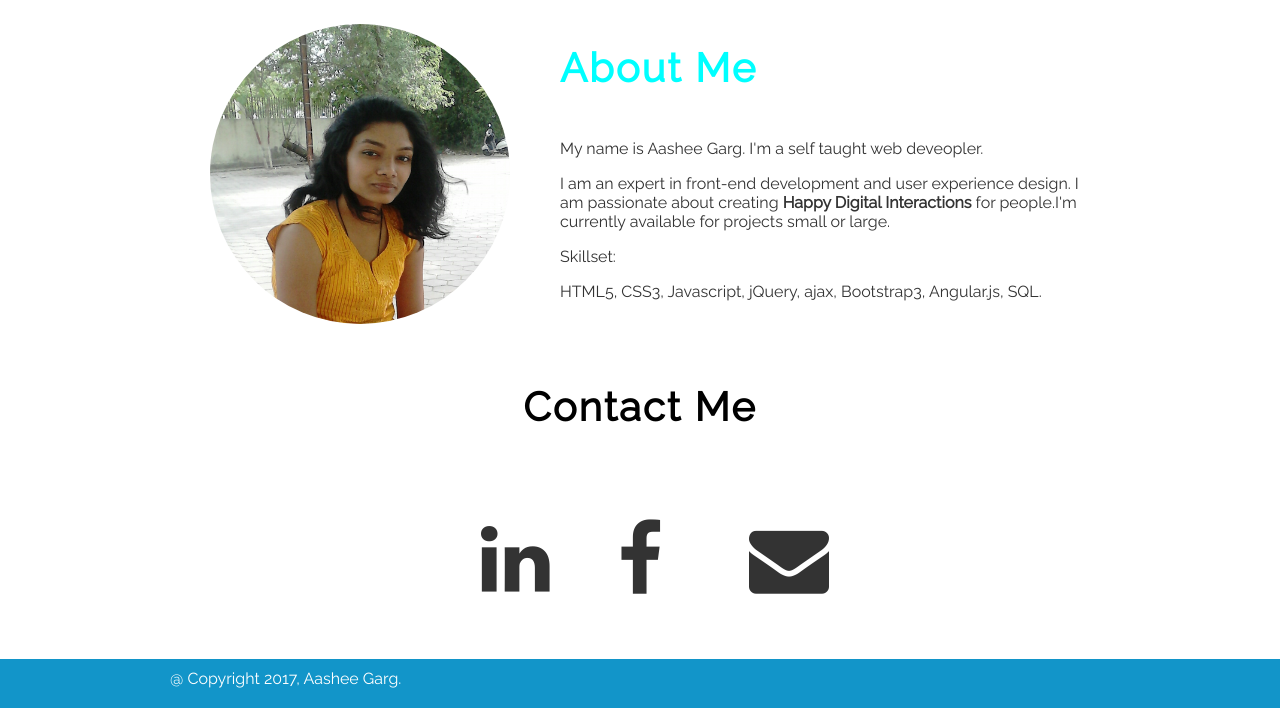
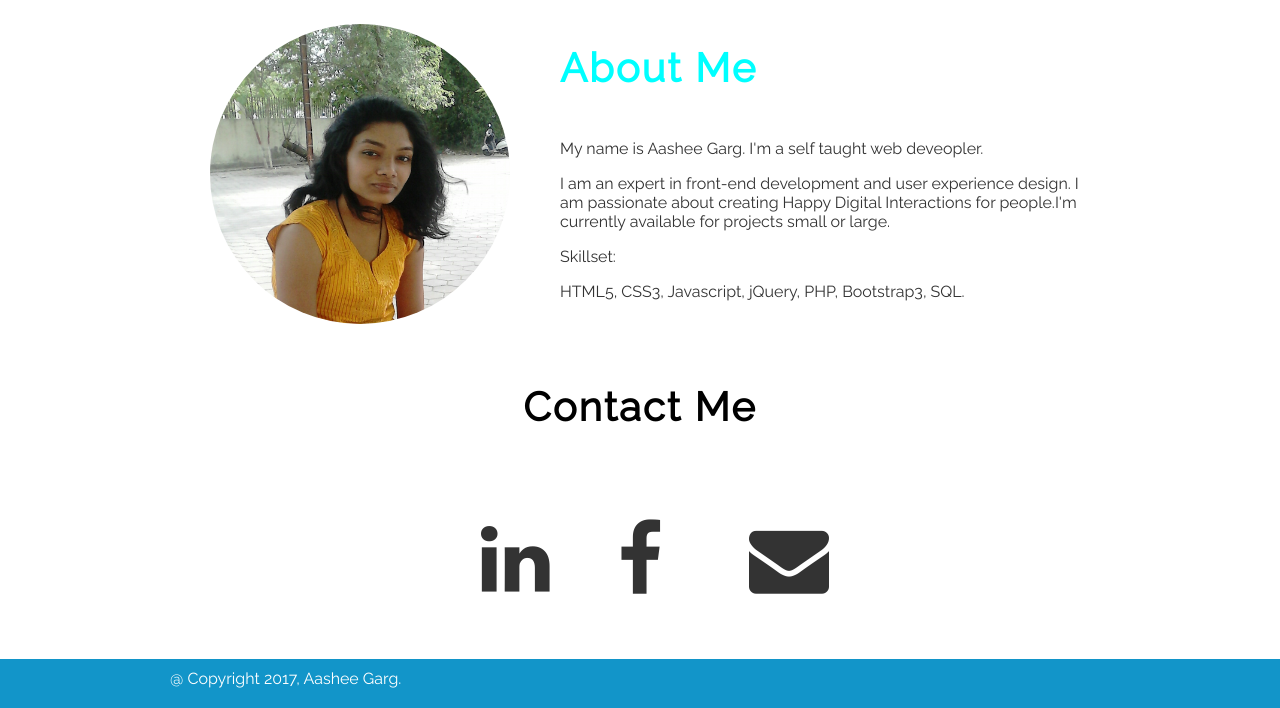
Before and after one commit to Aashee/PersonalWebsite, a plain HTML site: page index.html in a window 1280 px wide. Shown: the part 1617-2325 px from the top of the page. Drawn offline with Linux system fonts and the light colour scheme.

Commit message:
Update index.html

```diff
--- a/index.html
+++ b/index.html
@@ -106,9 +106,9 @@ jumbotron
       <h2>About Me</h2>
 
       <p>My name is Aashee Garg. I'm a self taught web deveopler.</p>
-      <p>I am an expert in front-end development and user experience design. I am passionate about creating <b>Happy Digital Interactions</b> for people.I'm currently available for projects small or large.</p>
+      <p>I am an expert in front-end development and user experience design. I am passionate about creating Happy Digital Interactions for people.I'm currently available for projects small or large.</p>
       <p>Skillset:</p>
-      <p>HTML5, CSS3, Javascript, jQuery, ajax, Bootstrap3, Angular.js, SQL.  </p>
+      <p>HTML5, CSS3, Javascript, jQuery, PHP, Bootstrap3, SQL.  </p>
     </div>
   </div>
 </div>
```
